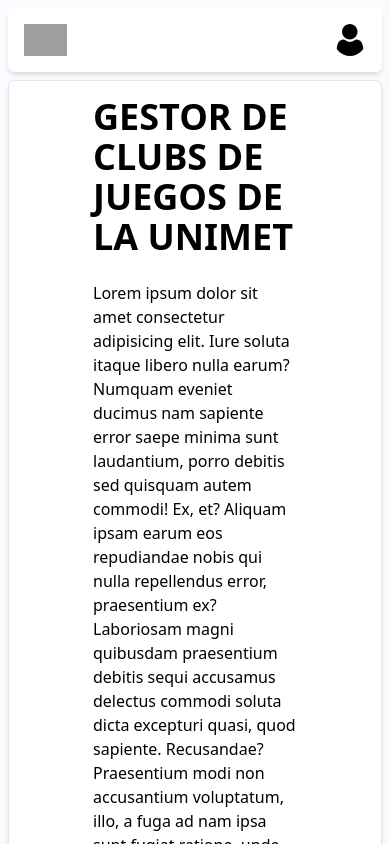
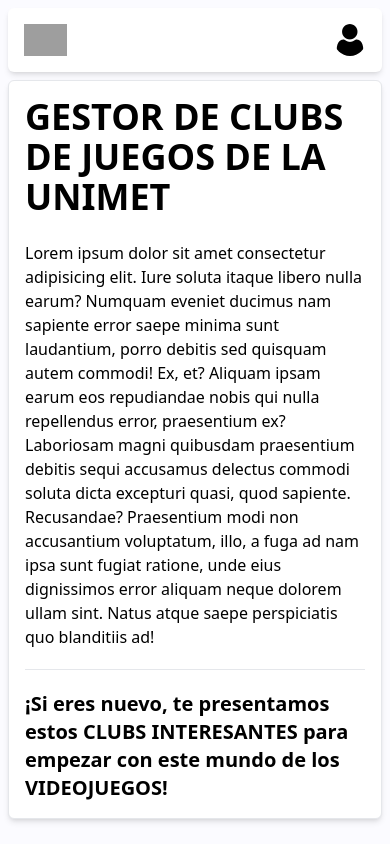
Before and after one commit to Dani19866/MICROPROYECTO-02, a React (Vite) app: page / in a window 390 px wide. Shown: the top 844 px of the page. Built offline with nearby package versions, Linux system fonts and the light colour scheme; grey boxes are pictures that could not be loaded.

Commit message:
Ignore: Match both branches

```diff
--- /dev/null
+++ b/src/components/Presentation.jsx
@@ -0,0 +1,11 @@
+import React, { Component } from 'react'
+
+export default class Presentation extends Component {
+  render() {
+    return (
+      <div>
+
+      </div>
+    )
+  }
+}
--- a/src/views/ClubsView.jsx
+++ b/src/views/ClubsView.jsx
@@ -14,7 +14,7 @@
       <h1 className="text-center font-bold mt-5 mb-5 text-xl bg-background">Clubs Page</h1>
       <Content className="inline-flex justify-center items-center w-full h-full flex-wrap">
         <div className="w-3/5 m-auto text-center">
-          {isLoading ? <div className=" inline-flex justify-center items-center h-full"><LoadingOutlined className="text-5xl" /></div> : clubs.map((club) => <CardLocal key={club.nombre + club.id} type="clubs" element={club} />)}
+          {isLoading ? <div className="inline-flex justify-center items-center h-full"><LoadingOutlined className="text-5xl" /></div> : clubs.map((club) => <CardLocal key={club.nombre + club.id} type="clubs" element={club} />)}
           {isLoading ? <div className="inline-flex justify-center items-center h-full"></div> : clubs.map((club) => <CardLocal key={club.nombre + club.id} type="clubs" element={club} />)}
           {isLoading ? <div className="inline-flex justify-center items-center h-full"></div> : clubs.map((club) => <CardLocal key={club.nombre + club.id} type="clubs" element={club} />)}
           {isLoading ? <div className="inline-flex justify-center items-center h-full"></div> : clubs.map((club) => <CardLocal key={club.nombre + club.id} type="clubs" element={club} />)}
--- a/src/views/HomeView.jsx
+++ b/src/views/HomeView.jsx
@@ -1,4 +1,5 @@
 import Navbar from "../components/Navbar"
+import Presentation from "../components/Presentation";
 import Content from "../components/Content";
 
 import { Carousel } from 'flowbite-react';
@@ -8,7 +9,9 @@
         <div>
             <Navbar />
             <Content>
-                <div className="w-3/5 m-auto">
+                <div className="md:w-3/5 md:m-auto">
+
+                    <div>
                         <div className="flex justify-center">
                             <h1 className="font-bold text-4xl">GESTOR DE CLUBS DE JUEGOS DE LA UNIMET</h1>
                         </div>
@@ -21,6 +24,20 @@
                             </p>
                         </div>
                     </div>
+
+                    <hr className="my-5"/>
+
+                    <div>
+                        <div>
+                            <h2 className="font-semibold text-xl">¡Si eres nuevo, te presentamos estos CLUBS INTERESANTES para empezar con este mundo de los VIDEOJUEGOS!</h2>
+                        </div>
+
+                        <div>
+                            <Presentation />
+                        </div>
+                    </div>
+
+                </div>
             </Content>
         </div>
     );
```
Lines whose indentation alone changed are shown as unchanged.
